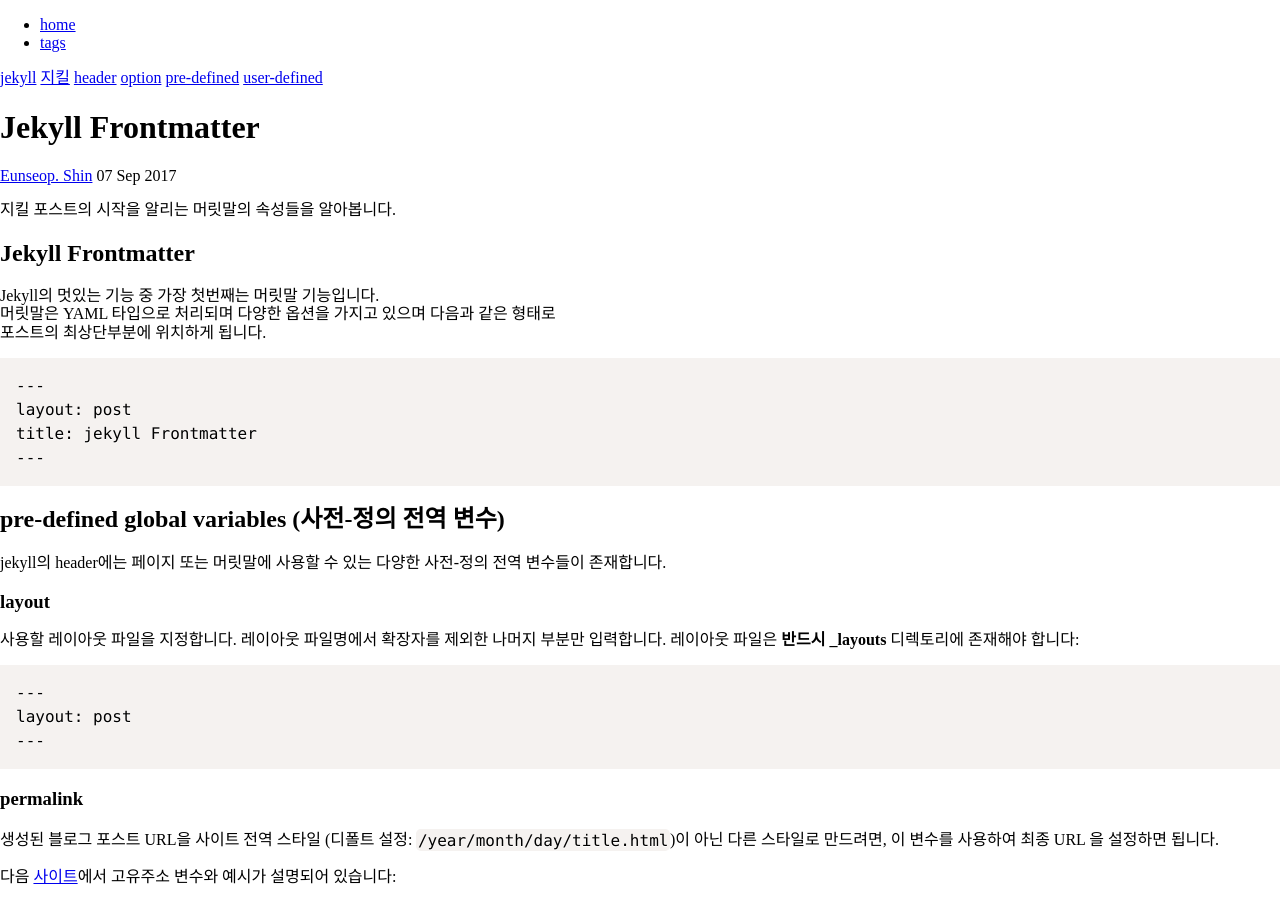
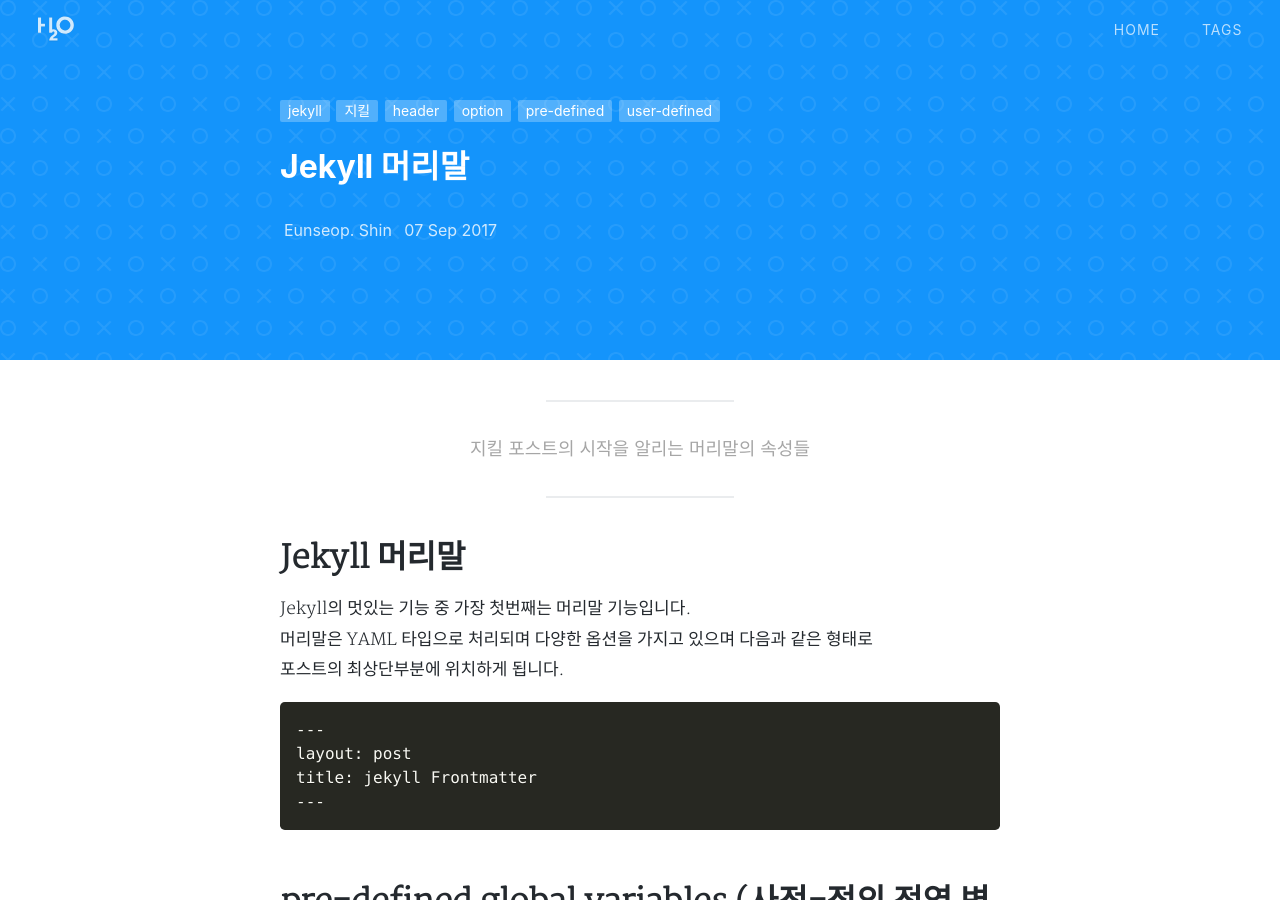
Before and after one commit to kairos03/kairos03.github.io-old, a Jekyll site: the page built from _posts/jekyll/2017-09-07-frontmatter.md, in a window 1280 px wide and 900 px high. Built offline with Jekyll 4.4.1, drawn with Linux system fonts in a browser that asks for light colours; nearby versions of some CDN libraries; library files that are not in the unit come from our copies; comment, search, counter and statistics services are not loaded; a style sheet for code colours, icons or effects is not loaded; some of the changed text lies outside the part shown.

Commit message:
fix assets url

````diff
--- a/_includes/post-head.html
+++ b/_includes/post-head.html
@@ -13,8 +13,8 @@
     <meta property="og:site_name" content="{{ site.title }}">
     <link rel="stylesheet" href="//cdn.staticfile.org/normalize/6.0.0/normalize.min.css">
     <link rel="stylesheet" href="//at.alicdn.com/t/font_roc50gemkxpw4s4i.css">
-    <link rel="stylesheet" href="{{ "assets/css/github-markdown.css" | prepend: site.baseurl }}">
-    <link rel="stylesheet" href="{{ "assets/css/prism.css" | prepend: site.baseurl }}">
-    <link rel="stylesheet" href="{{ "assets/css/share.min.css" | prepend: site.baseurl }}">
-    <link rel="stylesheet" href="{{ "assets/css/app.min.css" | prepend: site.baseurl }}">
+    <link rel="stylesheet" href="{{ '/assets/css/github-markdown.css' | prepend: site.baseurl }}">
+    <link rel="stylesheet" href="{{ '/assets/css/prism.css' | prepend: site.baseurl }}">
+    <link rel="stylesheet" href="{{ '/assets/css/share.min.css' | prepend: site.baseurl }}">
+    <link rel="stylesheet" href="{{ '/assets/css/app.min.css' | prepend: site.baseurl }}">
 </head>
--- a/_posts/jekyll/2017-09-07-frontmatter.md
+++ b/_posts/jekyll/2017-09-07-frontmatter.md
@@ -1,15 +1,15 @@
 ---
 layout: post
-title:  Jekyll Frontmatter
+title:  Jekyll 머리말
+subtitle: 지킬 포스트의 시작을 알리는 머리말의 속성들
 date: 2017-09-07
 tag:    [jekyll, 지킬, header, option, pre-defined, user-defined]
 author-name: kairos
 ---
-지킬 포스트의 시작을 알리는 머릿말의 속성들을 알아봅니다.
 
-## Jekyll Frontmatter
-Jekyll의 멋있는 기능 중 가장 첫번째는 머릿말 기능입니다.
-머릿말은 YAML 타입으로 처리되며 다양한 옵션을 가지고 있으며 다음과 같은 형태로
+# Jekyll 머리말
+Jekyll의 멋있는 기능 중 가장 첫번째는 머리말 기능입니다.
+머리말은 YAML 타입으로 처리되며 다양한 옵션을 가지고 있으며 다음과 같은 형태로
 포스트의 최상단부분에 위치하게 됩니다.
 
 ```yaml
@@ -19,11 +19,11 @@
 ---
 ```
 
-## pre-defined global variables (사전-정의 전역 변수)
+# pre-defined global variables (사전-정의 전역 변수)
 jekyll의 header에는 페이지 또는 머릿말에 사용할 수 있는 다양한
 사전-정의 전역 변수들이 존재합니다.
 
-### layout
+## layout
 사용할 레이아웃 파일을 지정합니다.
 레이아웃 파일명에서 확장자를 제외한 나머지 부분만 입력합니다.
 레이아웃 파일은 **반드시 _layouts** 디렉토리에 존재해야 합니다:
@@ -34,7 +34,7 @@
 ---
 ```
 
-### permalink
+## permalink
 생성된 블로그 포스트 URL을 사이트 전역 스타일
 (디폴트 설정: `/year/month/day/title.html`)이 아닌 다른 스타일로 만드려면,
 이 변수를 사용하여 최종 URL 을 설정하면 됩니다.
@@ -48,7 +48,7 @@
 ---
 ```
 
-### published
+## published
 사이트가 생성되었을 때 특정 포스트가 나타나지 않게 하려면 false 로 설정하면 됩니다.
 default 값은 true 입니다:
 
@@ -58,7 +58,7 @@
 ---
 ```
 
-### category / categories
+## category / categories
 포스트를 특정 폴더에 넣지 않고, 포스트가 속해야 하는 카테고리를 하나 또는 그 이상 지정할 수 있습니다.
 사이트가 생성될 때, 포스트는 그냥 평범하게 이 카테고리들에 속한 것처럼 생성됩니다.
 두 개 이상의 카테고리들을 지정할 때에는 YAML 리스트 또는 쉼표로 구분된 문자열을 사용합니다:
@@ -70,7 +70,7 @@
 ---
 ```
 
-### tag
+## tag
 카테고리와 유사하게, 하나 이상의 태그를 포스트에 추가할 수 있습니다.
 또 카테고리와 동일하게, YAML 리스트 또는 쉼표로 구분된 문자열로 여러개를 지정할 수도 있습니다:
 
@@ -81,7 +81,7 @@
 ---
 ```
 
-## user-defined variable (사용자-정의 변수)
+# user-defined variable (사용자-정의 변수)
 변환 작업 중, 사전-정의된 변수가 아닌 모든 머리말 변수들은 데이터로 정리되어 Liquid 템플릿 엔진에 전달됩니다.
 예를 들어, title 변수를 설정하면 레이아웃에서 페이지 제목을 입력할 때 사용할 수 있습니다:
 
@@ -110,10 +110,10 @@
 ...
 ```
 
-## Post's pre-defined variable (포스트의 사전-정의 변수)
+# Post's pre-defined variable (포스트의 사전-정의 변수)
 포스트에서 사용할 수 있는 특별한 머릿말 변수입니다.
 
-### date
+## date
 여기에 지정한 날짜가 포스트 파일 이름에 있는 날짜보다 더 우선순위가 높습니다.
 포스트를 올바르게 정렬하기 위해 사용할 수 있는 기능입니다.
 날짜 형식은 `YYYY-MM-DD HH:MM:SS +/-TTTT` 입니다.
````
Also changed, not shown: _includes/head.html (+4 -4 lines), _posts/jekyll/2017-06-21-github-page-jekyll.md (+4 -3 lines).
